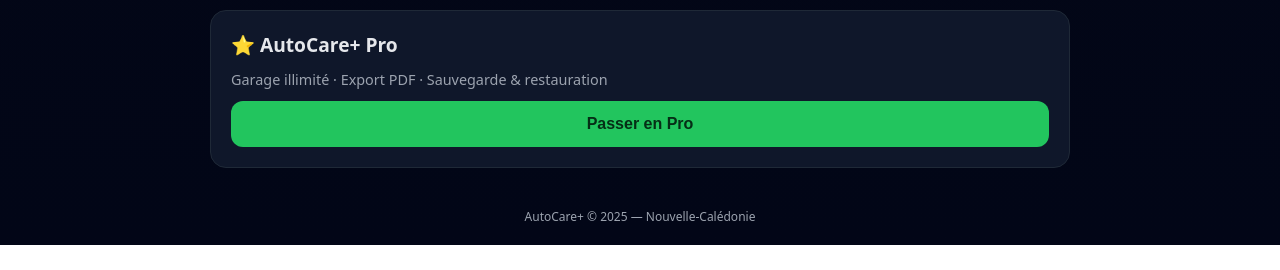
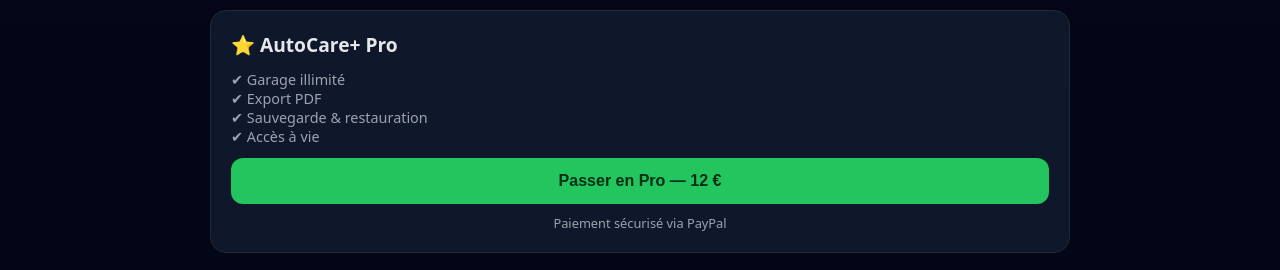
Before and after one commit to whaletrackerio/autocare-plus, a plain HTML site: page index.html in a window 1280 px wide. Shown: the part 939-1209 px from the top of the page. Before the commit the page ends 1184 px from the top, so only its background shows below. Drawn offline with Linux system fonts and the light colour scheme.

Commit message:
Revise Pro section with new features and payment link
Updated the Pro section to clarify features and payment method.

```diff
--- a/index.html
+++ b/index.html
@@ -23,6 +23,7 @@
     }
 
     * { box-sizing:border-box; margin:0; padding:0 }
+
     body {
       font-family: system-ui, -apple-system, BlinkMacSystemFont, sans-serif;
       background: linear-gradient(180deg, #050816, #020617);
@@ -94,6 +95,11 @@
       font-weight:700;
       cursor:pointer;
       font-size:1rem;
+    }
+
+    button.secondary {
+      background:#1f2937;
+      color:var(--text);
     }
 
     button:active {
@@ -168,17 +174,25 @@
     <div class="small">Historique sauvegardé localement</div>
   </div>
 
-  <!-- Pro -->
+  <!-- PRO -->
   <div class="card">
     <h2>⭐ AutoCare+ Pro</h2>
+
     <p style="color:var(--muted); font-size:0.9rem; margin-bottom:12px;">
-      Garage illimité · Export PDF · Sauvegarde & restauration
+      ✔ Garage illimité<br>
+      ✔ Export PDF<br>
+      ✔ Sauvegarde & restauration<br>
+      ✔ Accès à vie
     </p>
 
-    <!-- ✅ REDIRECTION PAYPAL -->
-    <button onclick="window.location.href='https://www.paypal.com/invoice/p/#HW6MKB6ZDD366X4M'">
-      Passer en Pro
+    <!-- PAIEMENT PAYPAL AUTOMATIQUE -->
+    <button onclick="window.open('https://paypal.me/autocareplus811/12', '_blank')">
+      Passer en Pro — 12 €
     </button>
+
+    <div class="small">
+      Paiement sécurisé via PayPal
+    </div>
   </div>
 
 </main>
```
